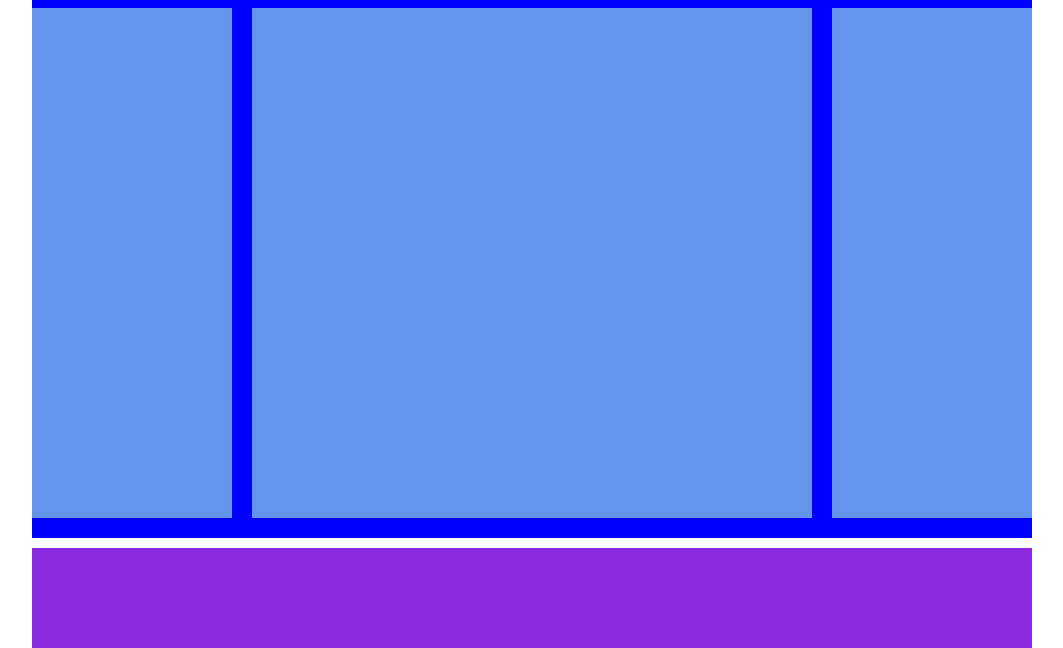
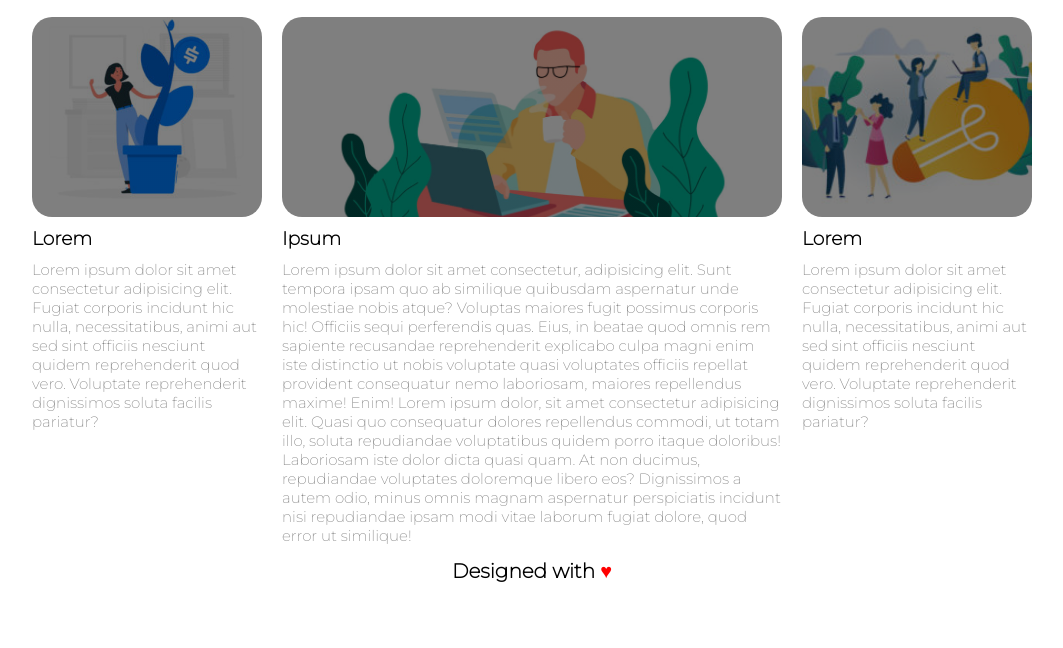
Before and after one commit to gianlutech/htmlcss-wp, a plain HTML site: page index.html in a window 1280 px wide. Shown: the part 694-1342 px from the top of the page, without its empty margins (108-1171 px from the left). After the commit the page ends 1297 px from the top, so only its background shows below. Drawn offline with Linux system fonts and the light colour scheme.

Commit message:
completamento esercizio

```diff
--- a/css/style.css
+++ b/css/style.css
@@ -13,6 +13,9 @@
     max-width: 1000px;
     margin: 0 auto;
 
+}
+body{
+    font-family: 'Montserrat', sans-serif;
 }
 /* UTILS */
 .text-grey{
@@ -38,11 +41,11 @@ li,a{
         rgba(0, 0, 0, 0.5),
         rgba(0, 0, 0, 0.5)
       ), url(../img/banner.jpg);
-    opacity: 0.7;
     background-size: cover;
     background-position: center;
     height: 500px;
     position: relative;
+    border-radius: 20px;
 }
 .text-image{
     font-family: 'Montserrat', sans-serif;
@@ -61,27 +64,71 @@ section{
 }
 main{
     height: 600px;
-    background-color: blue;
     margin-bottom: 10px;
 }
-footer{
-    height: 100px;
-    background-color: blueviolet;
+.footer{
+    text-align: center;
+    font-size: 20px;
+    margin: 20px 0;
+    font-weight: bold;
 }
 .or-block{
-    height: 50px;
-    width: auto;
-    background-color: cornflowerblue;
     margin-bottom: 20px;
 }
-.block{
-    height: 510px;
-    width: 200px;
-    background-color: cornflowerblue;
+.col{
     float: left;
+}
+
+.row{
+    position: relative;
 
 }
-.central-block{
-    width: 560px;
+.w-25{
+    width: 23%;
+}
+.w-50{
+    width: 50%;
     margin: 0 20px;
 }
+.img-w-25sx{
+    background-image: linear-gradient(
+        rgba(0, 0, 0, 0.5),
+        rgba(0, 0, 0, 0.5)
+      ), url(../img/img-1.jpg);
+    height: 200px;
+    border-radius: 20px;
+    background-size: cover;
+    background-position: center;
+    margin-bottom: 10px;
+}
+.img-w-25dx{
+    background-image: linear-gradient(
+        rgba(0, 0, 0, 0.5),
+        rgba(0, 0, 0, 0.5)
+      ), url(../img/img-3.jpg);
+    height: 200px;
+    border-radius: 20px;
+    background-size: cover;
+    background-position: center;
+    margin-bottom: 10px;
+}
+.img-w-50{
+    background-image: linear-gradient(
+        rgba(0, 0, 0, 0.5),
+        rgba(0, 0, 0, 0.5)
+      ), url(../img/banner-2.jpg);
+    height: 200px;
+    border-radius: 20px;
+    background-size: cover;
+    background-position: center;
+    margin-bottom: 10px;
+}
+.text-generics{
+    font-family: 'Montserrat', sans-serif;
+    font-size: 15px;
+    margin: 10px 0;
+}
+#hearts{
+    font-size: 20px;
+    color: red;
+}
--- a/index.html
+++ b/index.html
@@ -5,11 +5,14 @@
     <meta http-equiv="X-UA-Compatible" content="IE=edge">
     <meta name="viewport" content="width=device-width, initial-scale=1.0">
     <meta name="author" content="Gianluca Ingrao">
+    <link rel="preconnect" href="https://fonts.googleapis.com">
+    <link rel="preconnect" href="https://fonts.gstatic.com" crossorigin>
+    <link href="https://fonts.googleapis.com/css2?family=Montserrat:wght@100;200&display=swap" rel="stylesheet">
     <link rel="stylesheet" href="css/style.css">
     <title>Layout</title>
 </head>
 <body>
-    <div class="container">
+    <div class="container clearfix">
        <header>
            <img src="img/logo.png" alt="logo" id="logo">
        </header>
@@ -17,11 +20,11 @@
            <nav>
                 <ul class="navigation-list">
                     <li><a href="*"> FEATURES</a></li>
-                    <li><a href="*"> FEATURES</a></li>
-                    <li><a href="*"> FEATURES</a></li>
-                    <li><a href="*"> FEATURES</a></li>
-                    <li><a href="*"> FEATURES</a></li>
-                    <li><a href="*"> FEATURES</a></li>
+                    <li><a href="*"> EDITORIALS</a></li>
+                    <li><a href="*"> ENVIRONMENT</a></li>
+                    <li><a href="*"> BLOG</a></li>
+                    <li><a href="*"> SHOP</a></li>
+                    <li><a href="*"> CONTACT</a></li>
                 </ul>
             </nav>
             <div class="yoga">
@@ -32,13 +35,35 @@
                 </div>
        </section>
        <main>
-           <div class="or-block"></div>
-           <div class="block"></div>
-           <div class="block central-block"></div>
-           <div class="block"></div>
-
+           <div class="container clearfix">
+               <div class="or-block">
+                   <h1>Leadership</h1>
+                   <span class="text-grey">Fertenum urna a libero tempus</span>
+            </div>
+            <div class="row">
+                <div class="col w-25">
+                    <div class="img-w-25sx"></div>
+                     <h3>Lorem</h3>
+                     <p class="text-grey text-generics">Lorem ipsum dolor sit amet consectetur adipisicing elit. Fugiat corporis incidunt hic nulla, necessitatibus, animi aut sed sint officiis nesciunt quidem reprehenderit quod vero. Voluptate reprehenderit dignissimos soluta facilis pariatur?</p>
+                </div>
+                <div class="col w-50">
+                    <div  class="img-w-50"></div>
+                    <h3>Ipsum</h3>
+                    <p class="text-grey text-generics">Lorem ipsum dolor sit amet consectetur, adipisicing elit. Sunt tempora ipsam quo ab similique quibusdam aspernatur unde molestiae nobis atque? Voluptas maiores fugit possimus corporis hic! Officiis sequi perferendis quas.
+                    Eius, in beatae quod omnis rem sapiente recusandae reprehenderit explicabo culpa magni enim iste distinctio ut nobis voluptate quasi voluptates officiis repellat provident consequatur nemo laboriosam, maiores repellendus maxime! Enim! Lorem ipsum dolor, sit amet consectetur adipisicing elit. Quasi quo consequatur dolores repellendus commodi, ut totam illo, soluta repudiandae voluptatibus quidem porro itaque doloribus! Laboriosam iste dolor dicta quasi quam.
+                    At non ducimus, repudiandae voluptates doloremque libero eos? Dignissimos a autem odio, minus omnis magnam aspernatur perspiciatis incidunt nisi repudiandae ipsam modi vitae laborum fugiat dolore, quod error ut similique!</p>
+                </div>
+                <div class="col w-25">
+                    <div class="img-w-25dx"></div>
+                    <h3>Lorem</h3>
+                    <p class="text-grey text-generics">Lorem ipsum dolor sit amet consectetur adipisicing elit. Fugiat corporis incidunt hic nulla, necessitatibus, animi aut sed sint officiis nesciunt quidem reprehenderit quod vero. Voluptate reprehenderit dignissimos soluta facilis pariatur?</p>
+                </div>
+            </div>
+           </div>
        </main>
-       <footer></footer>
+       <footer>
+           <div class="footer">Designed with <span id="hearts">&hearts;</span></div>
+       </footer>
    </div>
 </body>
 </html>
```
